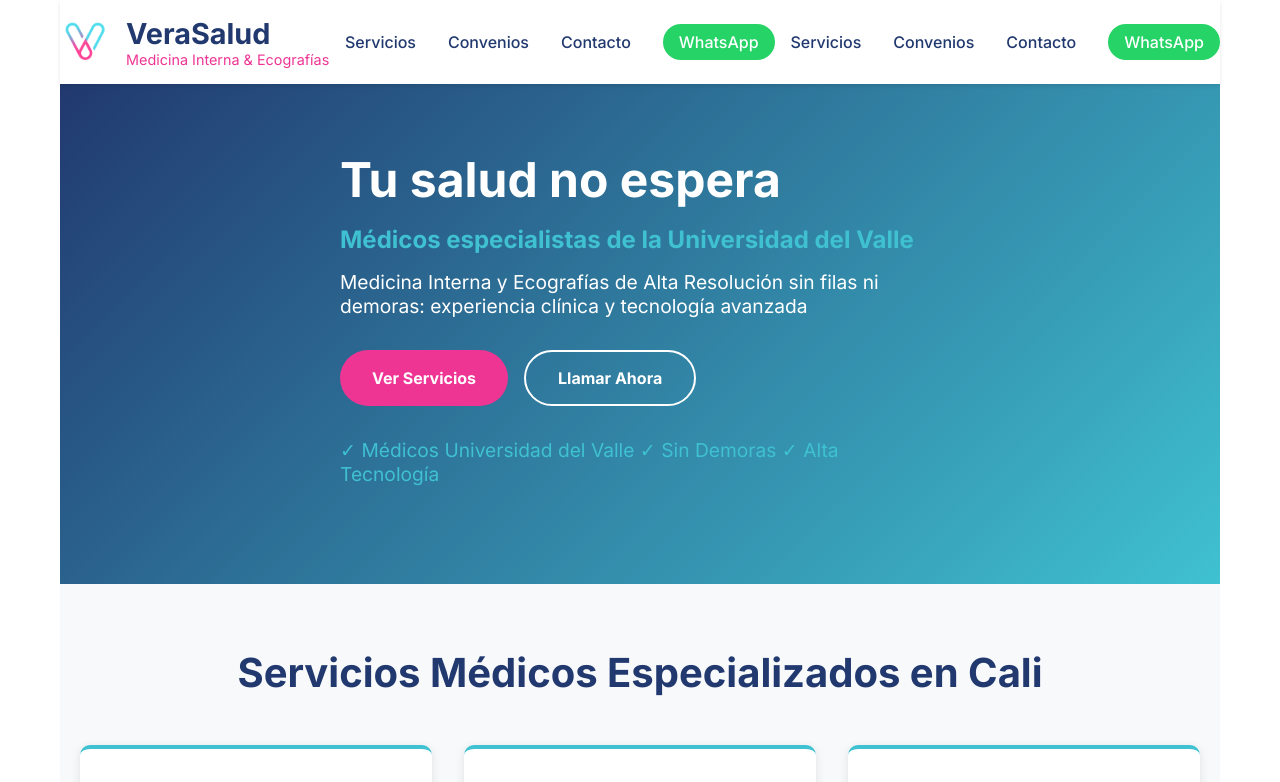
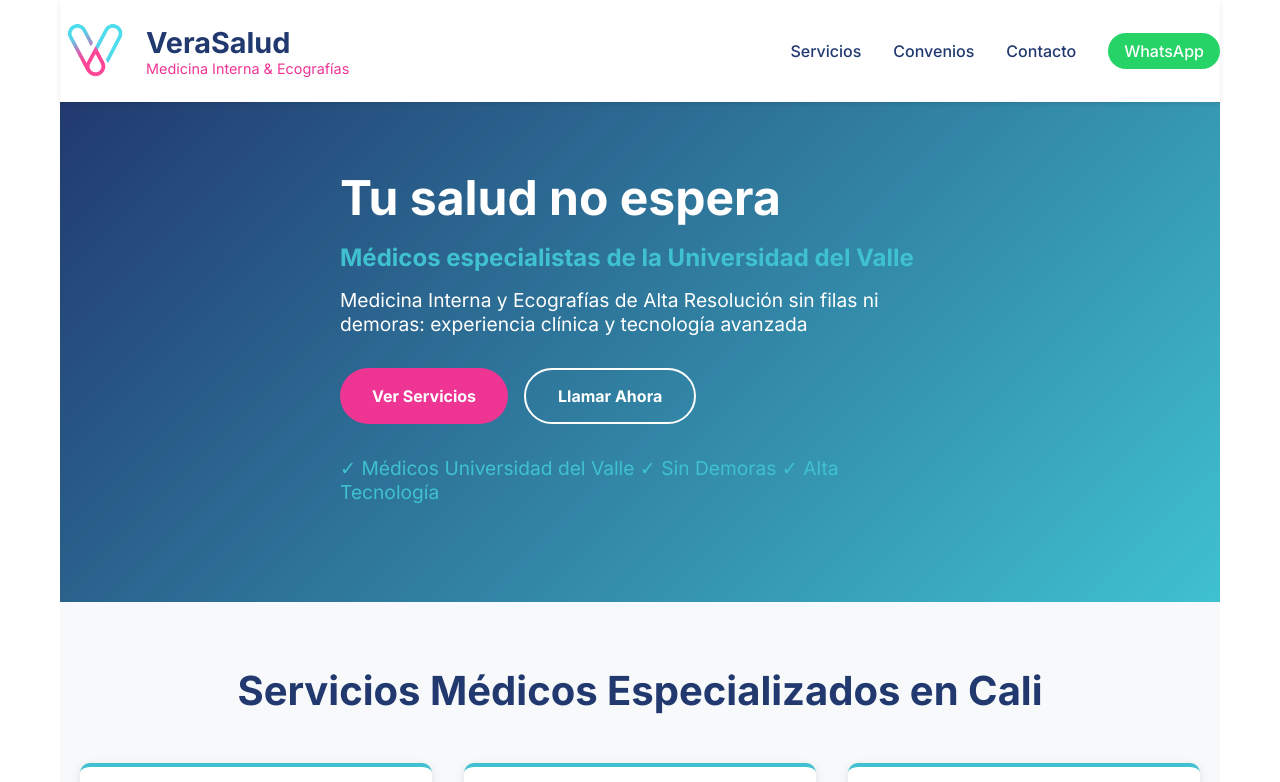
Before and after one commit to gstvgrc/verasalud-website, a Next.js app: page / in a window 1280 px wide. Shown: the top 782 px of the page. Built offline with nearby package versions, Linux system fonts and the light colour scheme.

Commit message:
fix: enlarge logo and remove nav duplicates

```diff
--- a/app/Home.module.css
+++ b/app/Home.module.css
@@ -32,7 +32,7 @@
 }
 
 .logo img {
-  height: 50px;
+  height: 70px;
   width: auto;
 }
 
@@ -87,6 +87,11 @@
   font-size: 1.5rem;
   color: var(--primary-blue);
   cursor: pointer;
+}
+
+/* Navigation for mobile menu */
+.mobileNav {
+  display: none;
 }
 
 /* Hero Section */
@@ -432,6 +437,22 @@
     display: flex;
   }
 
+  .mobileNav {
+    display: none;
+    position: absolute;
+    top: 100%;
+    left: 0;
+    right: 0;
+    background: white;
+    flex-direction: column;
+    padding: 1rem;
+    box-shadow: 0 2px 5px rgba(0,0,0,0.1);
+  }
+
+  .mobileNav.active {
+    display: flex;
+  }
+
   .mobileMenuBtn {
     display: block;
   }
--- a/app/components/MobileMenu.js
+++ b/app/components/MobileMenu.js
@@ -15,7 +15,7 @@ export default function MobileMenu() {
       >
         ☰
       </button>
-      <nav className={`${styles.nav} ${isOpen ? styles.active : ''}`}>
+      <nav className={`${styles.mobileNav} ${isOpen ? styles.active : ''}`}>
         <a href="#servicios" onClick={() => setIsOpen(false)}>Servicios</a>
         <a href="#convenios" onClick={() => setIsOpen(false)}>Convenios</a>
         <a href="#contacto" onClick={() => setIsOpen(false)}>Contacto</a>
--- a/app/page.js
+++ b/app/page.js
@@ -159,7 +159,7 @@ export default function Home() {
       <header className={styles.header}>
         <div className={styles.headerContent}>
           <div className={styles.logo}>
-            <Image src="/logo-verasalud.png" alt="VeraSalud Logo" width={50} height={50} />
+            <Image src="/logo-verasalud.png" alt="VeraSalud Logo" width={80} height={80} />
             <div>
               <h1>VeraSalud</h1>
               <p>Medicina Interna & Ecografías</p>
```
